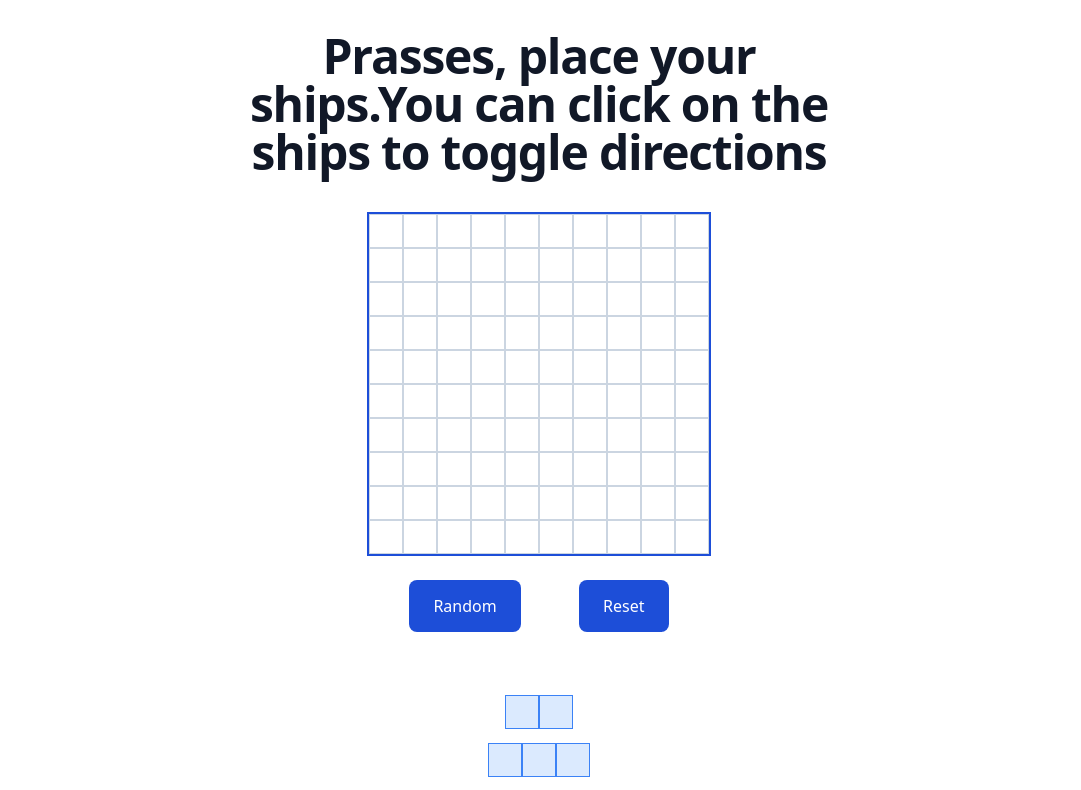
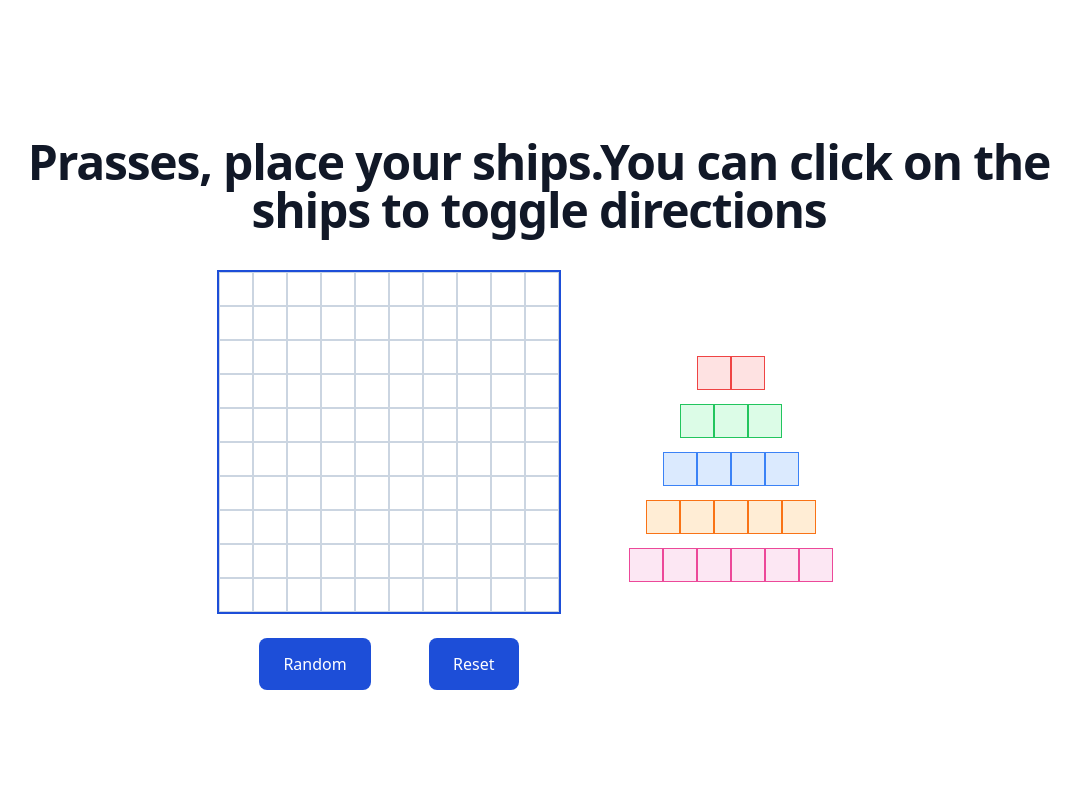
Before and after one commit to PrassesKhadka/Project-BattleShip, a Next.js app in the folder battleship/: page / in a window 1280 px wide. Shown: the top 790 px of the page, without its empty margins (101-1182 px from the left). Built offline with nearby package versions, Linux system fonts and the light colour scheme.

Commit message:
Rendering: Added colors to ships

```diff
--- a/battleship/app/components/main_component/Board.tsx
+++ b/battleship/app/components/main_component/Board.tsx
@@ -8,6 +8,15 @@ import {
 import { IreturnPlayer } from "../../factories/Player";
 import MessageBoard from "./MessageBoard";
 import GameOver from "../other_component/GameOver";
+
+// for dynamic colors in tailwind: we just have to declare this that's it !!!
+const dynamicBg = [
+	"bg-red-500",
+	"bg-blue-500",
+	"bg-green-500",
+	"bg-orange-500",
+	"bg-pink-500",
+];
 
 interface Props {
 	board: TboardData[][];
@@ -27,7 +36,7 @@ const Board = (props: Props) => {
 	const [count, setCount] = useState<boolean>(false);
 
 	useEffect(() => {
-		//Every second this useEffect will run
+		//Every half second this useEffect will run
 		const intervalId = setInterval(() => {
 			setCount((prevCount) => !prevCount);
 		}, 500);
@@ -100,7 +109,10 @@ const Board = (props: Props) => {
 										{hitIndex.some((element) =>
 											element.x === i && element.y === j ? true : false
 										) ? (
-											<div className="w-full h-full hover:cursor-not-allowed text-center bg-purple-500">
+											<div
+												className={`w-full h-full hover:cursor-not-allowed text-center bg-${
+													typeof data === "object" && data.getColor()
+												}-500`}>
 												<span className="text-4xl text-white font-bold">X</span>
 											</div>
 										) : missIndex.some((element) =>
--- a/battleship/app/components/main_component/Start.tsx
+++ b/battleship/app/components/main_component/Start.tsx
@@ -7,6 +7,29 @@ import Aship from "./Ship";
 import { useState } from "react";
 import ShipDrag from "@/app/factories/DragNDrop";
 import { IreturnShipDrag } from "@/app/factories/DragNDrop";
+
+// for dynamic colors in tailwind: we just have to declare this that's it !!!
+const dynamicBg = [
+	"bg-red-100",
+	"bg-blue-100",
+	"bg-green-100",
+	"bg-orange-100",
+	"bg-pink-100",
+];
+const dynamicHover = [
+	"bg-red-200",
+	"bg-blue-200",
+	"bg-green-200",
+	"bg-orange-200",
+	"bg-pink-200",
+];
+const dynamicBorder = [
+	"border-red-500",
+	"border-blue-500",
+	"border-green-500",
+	"border-orange-500",
+	"border-pink-500",
+];
 
 interface Props {
 	player: IreturnPlayer;
@@ -74,14 +97,14 @@ const Start = ({ player, board, setStart }: Props) => {
 	}
 
 	return (
-		<div className="flex flex-col justify-evenly ml-[25%] mr-[25%] mt-8">
+		<div className="flex flex-col justify-evenly ml-[5%] mr-[5%] mt-8">
 			{/* header div */}
 			<header>
 				<h1 className="mb-4 text-4xl font-extrabold leading-none tracking-tight text-gray-900 md:text-4xl lg:text-5xl dark:text-black text-center">{`${player.getName()}, place your ships.You can click on the ships to toggle directions`}</h1>
 			</header>
 
 			{/* Main div */}
-			<div className="flex flex-wrap justify-center items-center">
+			<div className="flex flex-wrap justify-center items-center ">
 				{/* player's board to drag and drop to place the ship */}
 				<div className="flex flex-col ">
 					{/* board */}
@@ -93,7 +116,7 @@ const Start = ({ player, board, setStart }: Props) => {
 										key={j}
 										onDragOver={(e) => allowDrop(e)}
 										onDrop={(e) => handleOnDragLeave(e, { x: i, y: j })}
-										className="p-4 border border-blue-500 bg-blue-100 "></div>
+										className={`p-4 border border-${data.getColor()}-500 bg-${data.getColor()}-100`}></div>
 								) : (
 									<div
 										key={j}
@@ -137,7 +160,7 @@ const Start = ({ player, board, setStart }: Props) => {
 											aship[i].isToggleDirection();
 											setHorizontal((prev) => !prev);
 										}}
-										className={`inline-block p-4 w-[30px]  border border-blue-500 bg-blue-100  hover:cursor-grab hover:bg-blue-200 ${
+										className={`inline-block p-4 w-[30px]  border border-${ship.getColor()}-500 bg-${ship.getColor()}-100  hover:cursor-grab hover:bg-${ship.getColor()}-200 ${
 											!aship[i].getIsHorizontal() ? "flex" : ""
 										}`}></div>
 								))}
--- a/battleship/app/factories/DragNDrop.ts
+++ b/battleship/app/factories/DragNDrop.ts
@@ -1,6 +1,6 @@
 import { Ilocation } from "./Gameboard";
 import { IreturnPlayer } from "./Player";
-import Ship, { IreturnShip } from "./Ship";
+import Ship, { IreturnShip, Tcolor } from "./Ship";
 
 // This factory function is for the ships on the side(the one we drag and drop)
 // and when we drag and drop that ship, how does it affect the player's gameboard
@@ -19,14 +19,16 @@ export interface IreturnShipDrag {
 export default function ShipDrag(player: IreturnPlayer): IreturnShipDrag {
 	const ships: IreturnShip[][] = [];
 
-	// if written in comonent then after every render ships will be created
+	// if written in component then after every render, ships will be created
 	createShips();
 
 	function createShips() {
 		let length = 2;
+		let colors: Tcolor[] = ["red", "green", "blue", "orange", "pink"];
+
 		// 5 ships created
 		for (let i = 0; i < 5; i++) {
-			const ship = Ship(length, true);
+			const ship = Ship(length, true, colors[i]);
 			const arrShip: IreturnShip[] = [];
 			for (let i = 0; i < ship.getLength(); i++) {
 				arrShip.push(ship);
--- a/battleship/app/factories/Player.ts
+++ b/battleship/app/factories/Player.ts
@@ -2,6 +2,7 @@
 import Gameboard, { Ilocation } from "./Gameboard";
 import Ship, { IreturnShip } from "./Ship";
 import { IreturnGameBoard } from "./Gameboard";
+import { Tcolor } from "./Ship";
 
 export interface IreturnPlayer {
 	getName: () => string;
@@ -49,12 +50,14 @@ export default function Player(name: string) {
 	}
 	function randomlyAddShip(): boolean {
 		let length = 2;
+		let colors: Tcolor[] = ["red", "green", "blue", "orange", "pink"];
+
 		//To add 5 ships randomly in the gameboard array
 		for (let i = 0; i < 5; i++) {
 			let isHorizontal = getRandomBoolean();
 			let location = getRandomLocation();
 			let value: boolean = false;
-			const ship = Ship(length, isHorizontal);
+			const ship = Ship(length, isHorizontal, colors[i]);
 			// jaba samma false aaucha placeShip garna khojney,once true returned i.e ship placed out of this loop
 			while (!value) {
 				value = gameboard.placeShip(ship, location);
--- a/battleship/app/factories/Ship.ts
+++ b/battleship/app/factories/Ship.ts
@@ -2,6 +2,7 @@
 
 export interface IreturnShip {
 	getLength: () => number;
+	getColor: () => Tcolor;
 	getIsHorizontal: () => boolean;
 	getHits: () => number;
 	hit: () => boolean;
@@ -9,13 +10,24 @@ export interface IreturnShip {
 	isToggleDirection: () => void;
 }
 
-function Ship(length: number, isHorizontal: boolean): IreturnShip {
+export type Tcolor = "red" | "green" | "blue" | "orange" | "pink";
+
+function Ship(
+	length: number,
+	isHorizontal: boolean,
+	color: Tcolor
+): IreturnShip {
+	// Private datas:
 	let hits = 0;
 	length = length;
+	color = color;
 	isHorizontal = isHorizontal;
 
 	const getLength = (): number => {
 		return length;
+	};
+	const getColor = (): Tcolor => {
+		return color;
 	};
 	const getIsHorizontal = (): boolean => {
 		return isHorizontal;
@@ -41,6 +53,7 @@ function Ship(length: number, isHorizontal: boolean): IreturnShip {
 
 	return {
 		getLength,
+		getColor,
 		getIsHorizontal,
 		getHits,
 		hit,
```
